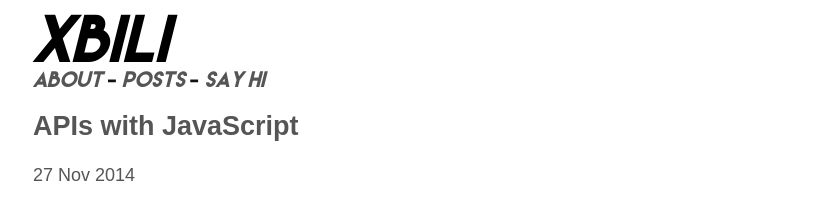
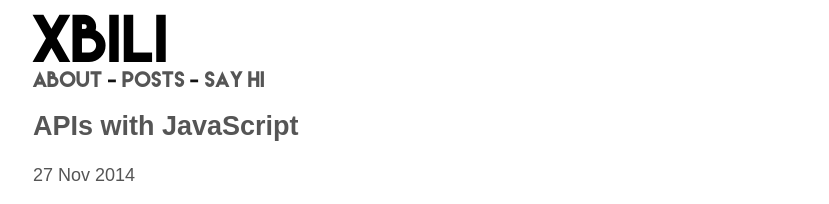
Before and after one commit to xbili/xbili.github.io, a Jekyll site: the page built from _posts/2014-11-27-APIs-with-JavaScript.md, in a window 1280 px wide. Shown: the top 204 px of the page, without its empty margins (75-904 px from the left). Built offline with Jekyll 4.4.1, drawn with Linux system fonts in a browser that asks for light colours; Markdown is read by kramdown in place of the engine named in the settings; comment, search, counter and statistics services are not loaded; some of the changed text lies outside the part shown.

Commit message:
Fixed hyperlink for 2014-11-27 post
Also made changes to how anchor tags look.

```diff
--- a/css/main.css
+++ b/css/main.css
@@ -47,9 +47,8 @@
   }
 
   a {
-    text-decoration: none;
+    text-decoration: underline;
     color: #555;
-    font-style: italic;
   }
 
   a:hover {
@@ -63,8 +62,11 @@
   color: #111;
 }
 
+  header a {
+    text-decoration: none;
+  }
+
   .title {
-    font-style: none;
     color: #000;
   }
 
```
Also changed, not shown: _posts/2014-11-27-APIs-with-JavaScript.md (+2 -0 lines).
